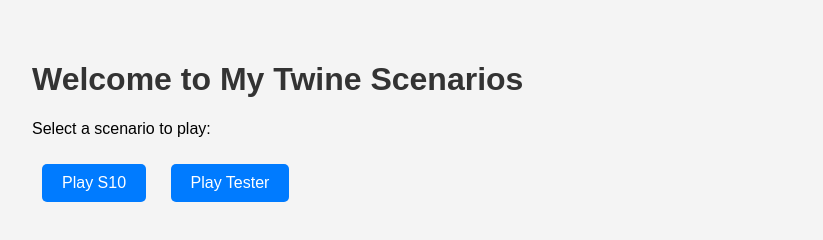
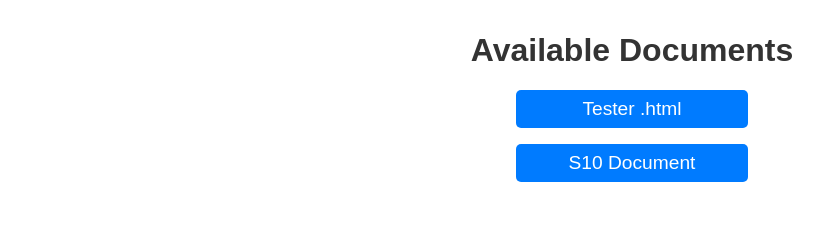
Before and after one commit to Venus-Au/Twine-Production-Demo, a plain HTML site: page index.html in a window 1280 px wide. Shown: the whole page, without its empty margins (8-831 px from the left). Drawn offline with Linux system fonts and the light colour scheme.

Commit message:
Update index.html

```diff
--- a/index.html
+++ b/index.html
@@ -3,37 +3,35 @@
 <head>
     <meta charset="UTF-8">
     <meta name="viewport" content="width=device-width, initial-scale=1.0">
-    <title>My Twine Scenarios</title>
+    <title>Document Links</title>
     <style>
         body {
             font-family: Arial, sans-serif;
-            margin: 20px;
-            padding: 20px;
-            background-color: #f4f4f4;
+            text-align: center;
+            margin: 2rem;
         }
         h1 {
             color: #333;
         }
-        .button {
-            display: inline-block;
-            padding: 10px 20px;
-            margin: 10px;
-            background-color: #007bff;
-            color: white;
+        a {
+            display: block;
+            margin: 1rem auto;
+            padding: 0.5rem 1rem;
+            font-size: 1.2rem;
             text-decoration: none;
+            color: #fff;
+            background-color: #007BFF;
             border-radius: 5px;
-            transition: background-color 0.3s;
+            width: 200px;
         }
-        .button:hover {
+        a:hover {
             background-color: #0056b3;
         }
     </style>
 </head>
 <body>
-    <h1>Welcome to My Twine Scenarios</h1>
-    <p>Select a scenario to play:</p>
-    <a class="button" href="S10">Play S10</a>
-    <a class="button" href="Tester">Play Tester</a>
-    <!-- Add more buttons for additional stories -->
+    <h1>Available Documents</h1>
+    <a href="Testee .html" target="_blank">Tester .html</a>
+    <a href="S10" target="_blank">S10 Document</a>
 </body>
 </html>
```
